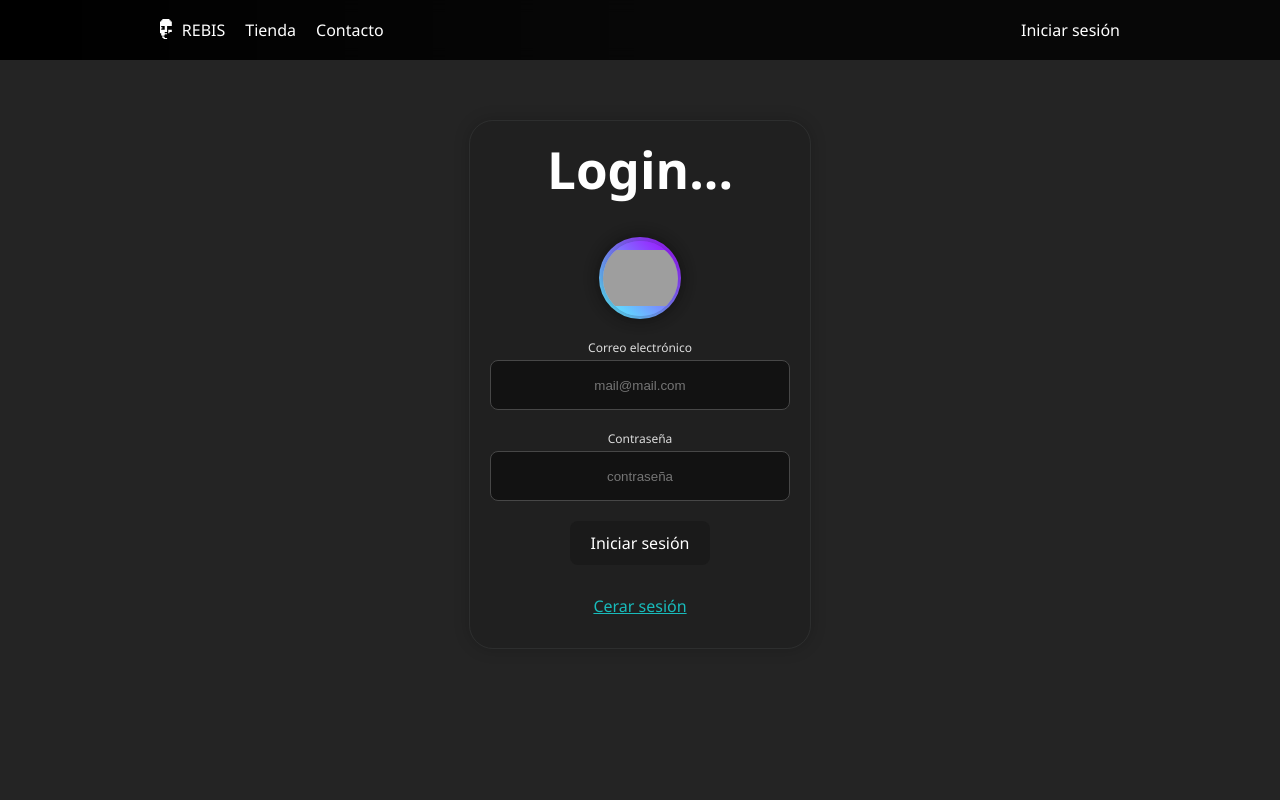
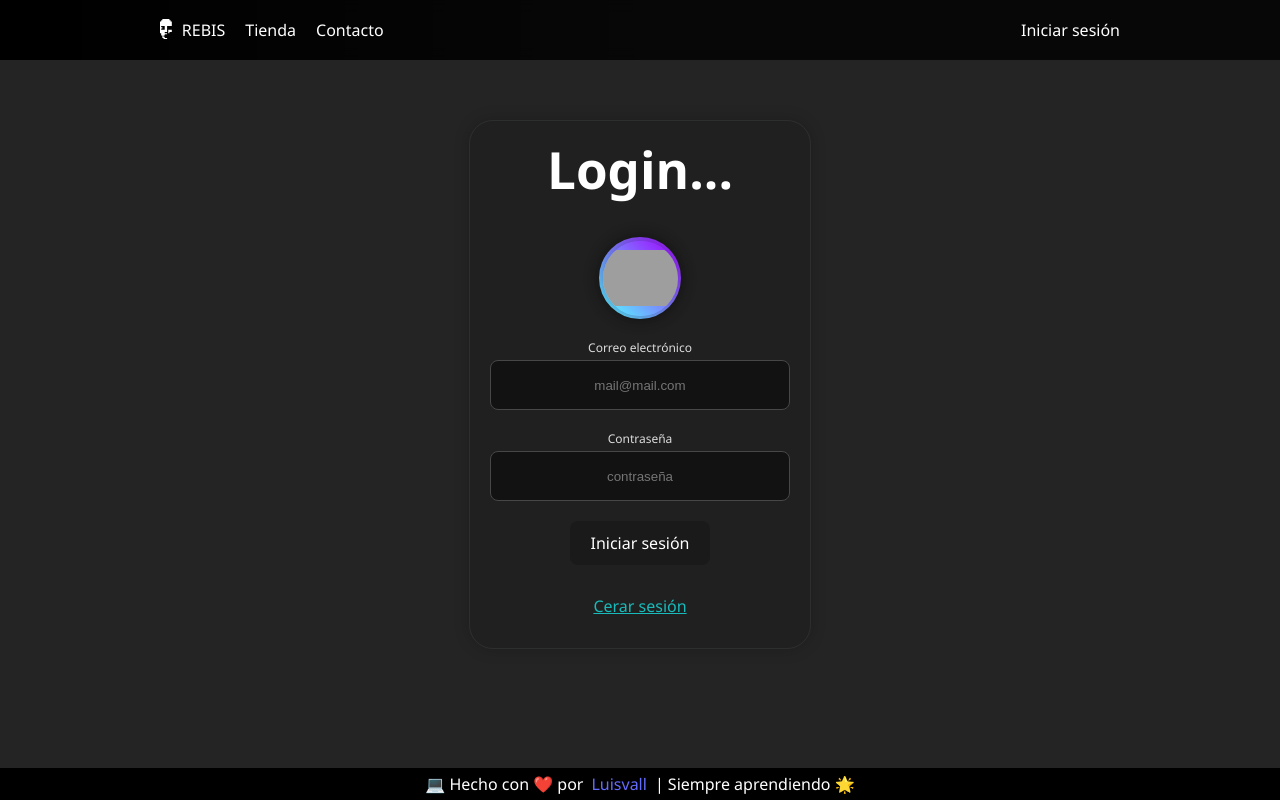
Before and after one commit to luisvall/storeReactLV, a React (Vite) app: page /login in a window 1280 px wide. Built offline with nearby package versions, Linux system fonts and the light colour scheme; no server answers; grey boxes are pictures that could not be loaded.

Commit message:
se agregó un footer

```diff
--- /dev/null
+++ b/src/components/Footer.css
@@ -0,0 +1,9 @@
+.footerMain{
+    width: 100vw;
+    display: flex;
+    justify-content: center;
+    align-items: center;
+    background-color: black;
+    height: 4vh;
+    gap:8px
+}
--- /dev/null
+++ b/src/components/Footer.jsx
@@ -0,0 +1,10 @@
+import "./Footer.css"
+export default function Footer () {
+    return(
+        <footer className="footerMain">
+            <span>💻 Hecho con ❤️ por</span>
+            <a href="https://www.luisvall.com/"> Luisvall</a>
+            <span>| Siempre aprendiendo 🌟</span>
+        </footer>
+    )
+}
--- a/src/index.css
+++ b/src/index.css
@@ -60,6 +60,7 @@ button:focus-visible {
   width: 100%;
   padding: 60px 0px;
   padding-top: 100px;
+  height: 96vh;
 }
 
 
--- a/src/main.jsx
+++ b/src/main.jsx
@@ -5,6 +5,7 @@ import App from "./App";
 import NavBar from "./components/NavBar";
 import { FilterProvider } from "./components/storeComponents/FilterContext";
 import { LogProvider } from "./components/LogContext";
+import Footer from "./components/Footer";
 
 createRoot(document.getElementById("root")).render(
   <LogProvider>
@@ -12,5 +13,6 @@ createRoot(document.getElementById("root")).render(
     <FilterProvider>
       <App></App>
     </FilterProvider>
+    <Footer></Footer>
   </LogProvider>
 );
--- a/src/pages/HomePage.css
+++ b/src/pages/HomePage.css
@@ -1,5 +1,9 @@
 .containerHome{
     padding: 80px 0px;
+}
+
+.sectionHome{
+    padding-top: 0px;
 }
 
 @media (max-width:500px){
--- a/src/pages/HomePage.jsx
+++ b/src/pages/HomePage.jsx
@@ -6,7 +6,7 @@ import "./HomePage.css"
 export default function HomePage() {
   return (
     <>
-      <section >
+      <section className="section sectionHome" >
       <Slider></Slider>
         <div className="container containerHome">
 
--- a/src/pages/StorePage.css
+++ b/src/pages/StorePage.css
@@ -5,4 +5,5 @@
     grid-template-columns: repeat(auto-fit, minmax(250px, 1fr));
     grid-template-rows: 400px;
     gap: 25px;
+    padding-bottom: 30px;
 }
```
